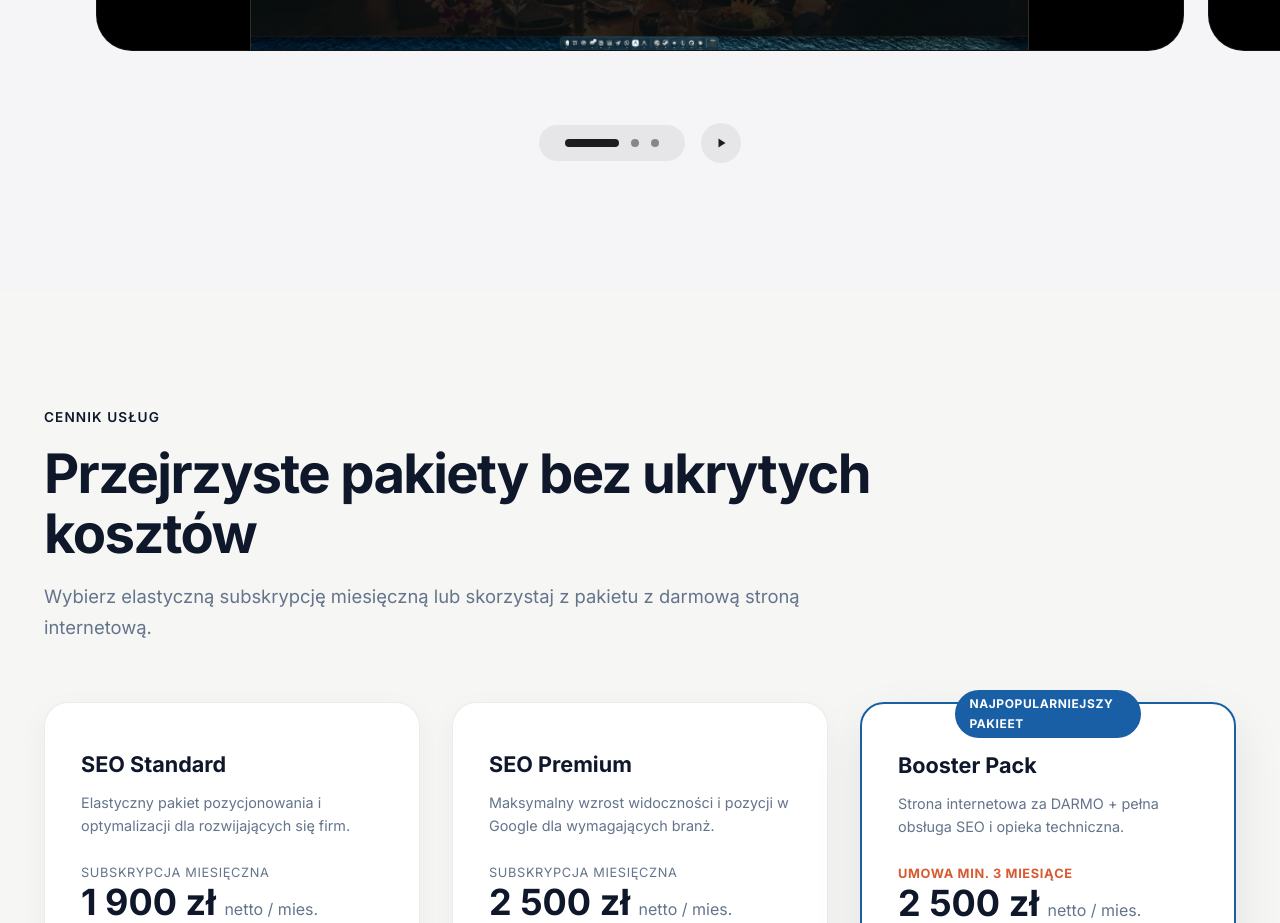
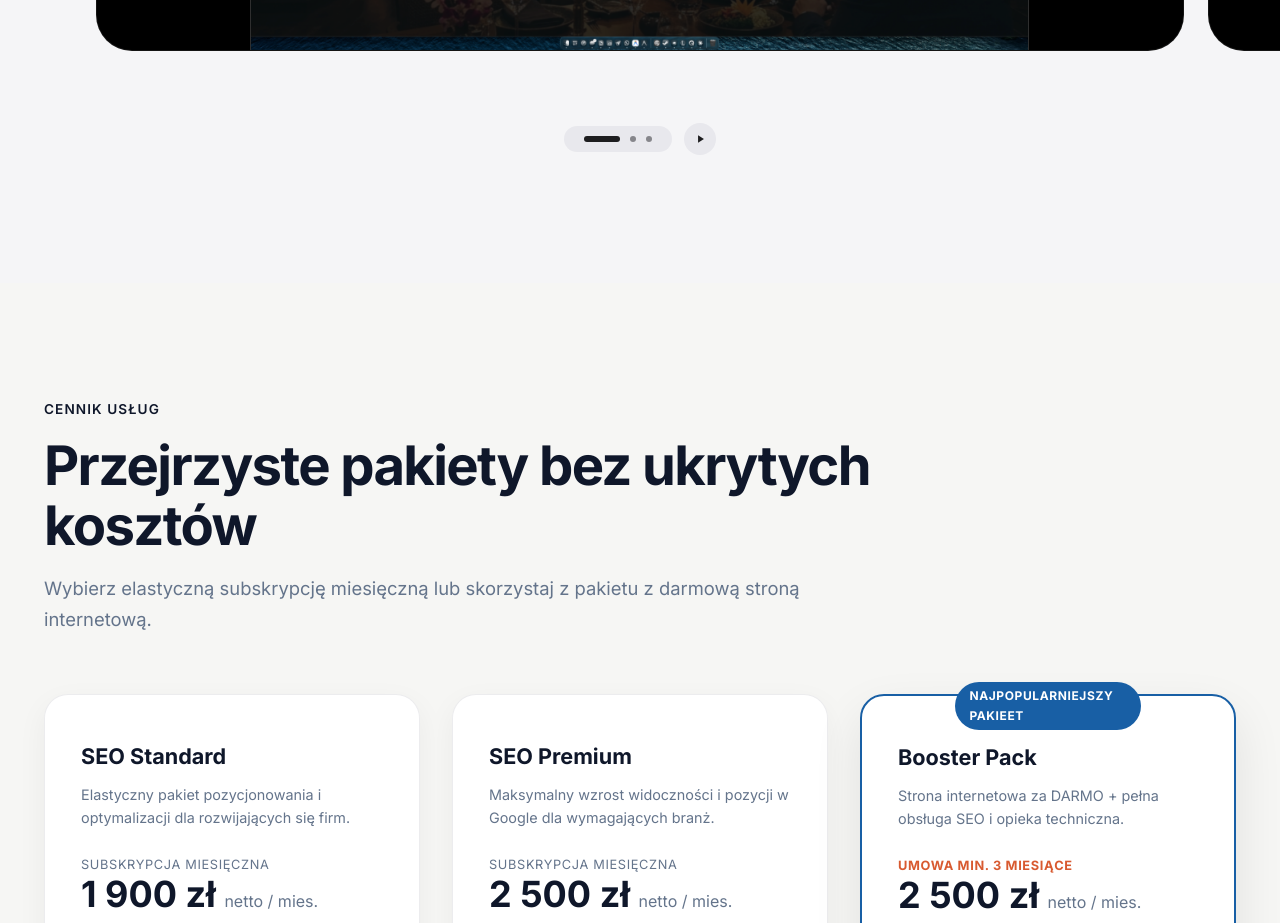
Before and after one commit to FSliwa/AI-SEO-COMPANY, a Next.js app: page / in a window 1280 px wide. Shown: the part 3380-4303 px from the top of the page. Built offline with nearby package versions, Linux system fonts and the light colour scheme.

Commit message:
Fix carousel scroll calculation with exact offset math, cycle slides with play button, and match Apple controls sizing 1:1

```diff
--- a/components/Portfolio.jsx
+++ b/components/Portfolio.jsx
@@ -137,7 +137,11 @@ export default function Portfolio() {
     if (container) {
       const cards = container.querySelectorAll('.apple-card');
       if (cards[index]) {
-        cards[index].scrollIntoView({ behavior: 'smooth', inline: 'center', block: 'nearest' });
+        const targetScrollLeft = cards[index].offsetLeft - (container.clientWidth - cards[index].offsetWidth) / 2;
+        container.scrollTo({
+          left: targetScrollLeft,
+          behavior: 'smooth'
+        });
       }
     }
   };
@@ -380,17 +384,17 @@ export default function Portfolio() {
           </RevealStagger>
 
           {/* Pagination Controls (1:1 Apple Proportional Size) */}
-          <Reveal delay={0.4} style={{ display: 'flex', justifyContent: 'center', alignItems: 'center', gap: '16px', marginTop: '2.5rem' }}>
+          <Reveal delay={0.4} style={{ display: 'flex', justifyContent: 'center', alignItems: 'center', gap: '12px', marginTop: '2.5rem' }}>
             {/* Dots Pill Container */}
-            <div style={{ display: 'flex', gap: '12px', padding: '14px 26px', background: 'rgba(0, 0, 0, 0.06)', borderRadius: '30px', alignItems: 'center' }}>
+            <div style={{ display: 'flex', gap: '10px', padding: '10px 20px', background: '#E8E8ED', borderRadius: '30px', alignItems: 'center' }}>
               {realizedWebsites.map((_, idx) => (
                 <button
                   key={idx}
                   onClick={() => scrollTo(idx)}
                   style={{
-                    width: activeIndex === idx ? '54px' : '8px',
-                    height: '8px',
-                    borderRadius: activeIndex === idx ? '4px' : '50%',
+                    width: activeIndex === idx ? '36px' : '6px',
+                    height: '6px',
+                    borderRadius: activeIndex === idx ? '3px' : '50%',
                     background: activeIndex === idx ? '#1D1D1F' : '#86868B',
                     border: 'none',
                     padding: 0,
@@ -402,15 +406,15 @@ export default function Portfolio() {
               ))}
             </div>
 
-            {/* Standalone Apple Play Icon Circle Button matching Pill Height (40px) */}
+            {/* Standalone Apple Play Icon Circle Button matching Pill Height (32px) */}
             <button
               onClick={() => scrollTo((activeIndex + 1) % realizedWebsites.length)}
               style={{
-                background: 'rgba(0, 0, 0, 0.06)',
+                background: '#E8E8ED',
                 border: 'none',
                 borderRadius: '50%',
-                width: '40px',
-                height: '40px',
+                width: '32px',
+                height: '32px',
                 cursor: 'pointer',
                 display: 'flex',
                 alignItems: 'center',
@@ -420,7 +424,7 @@ export default function Portfolio() {
               }}
               aria-label="Next slide"
             >
-              <svg width="12" height="12" viewBox="0 0 24 24" fill="#1D1D1F" stroke="none" style={{ marginLeft: '1px' }}>
+              <svg width="10" height="10" viewBox="0 0 24 24" fill="#1D1D1F" stroke="none" style={{ marginLeft: '1px' }}>
                 <polygon points="5 3 19 12 5 21 5 3"></polygon>
               </svg>
             </button>
```
